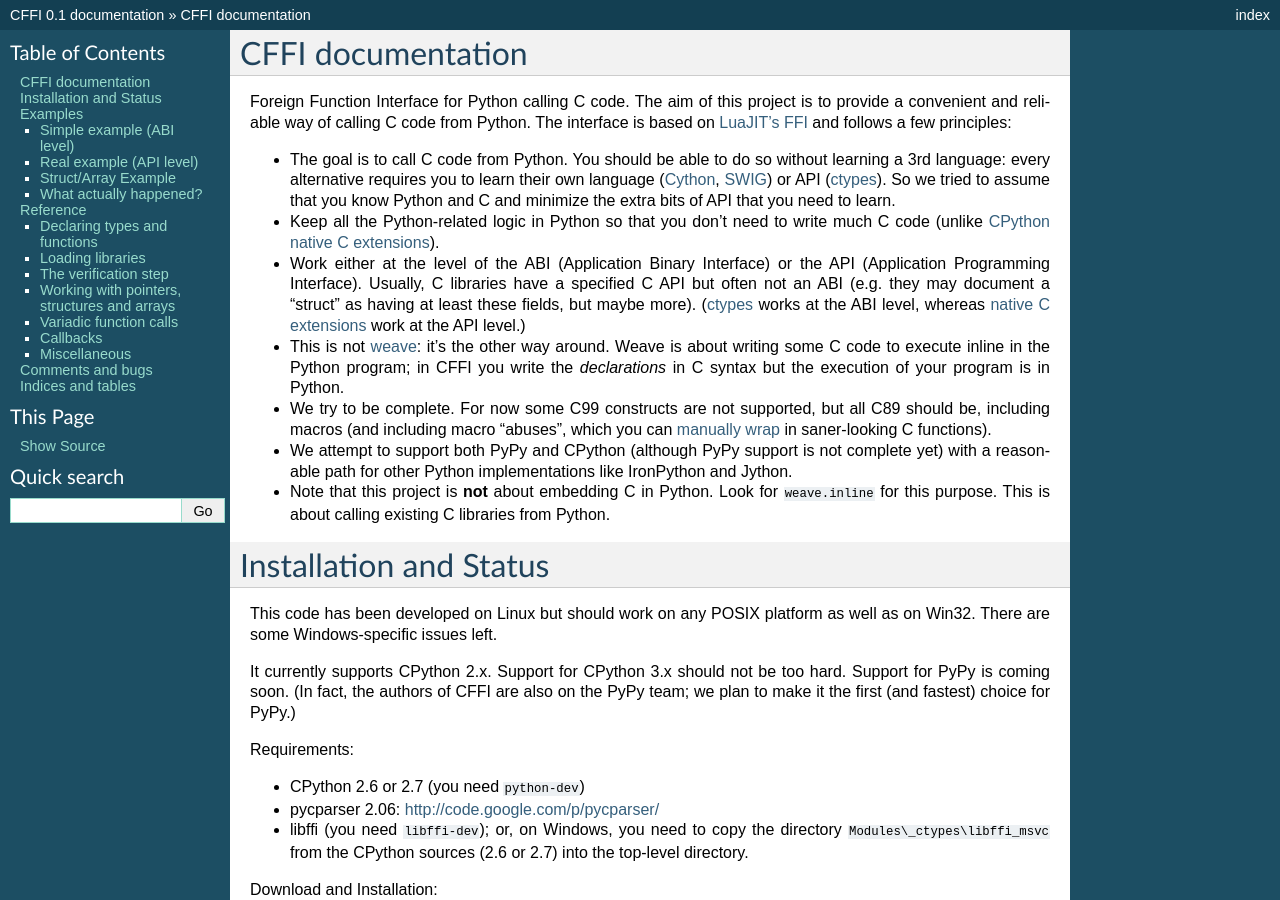
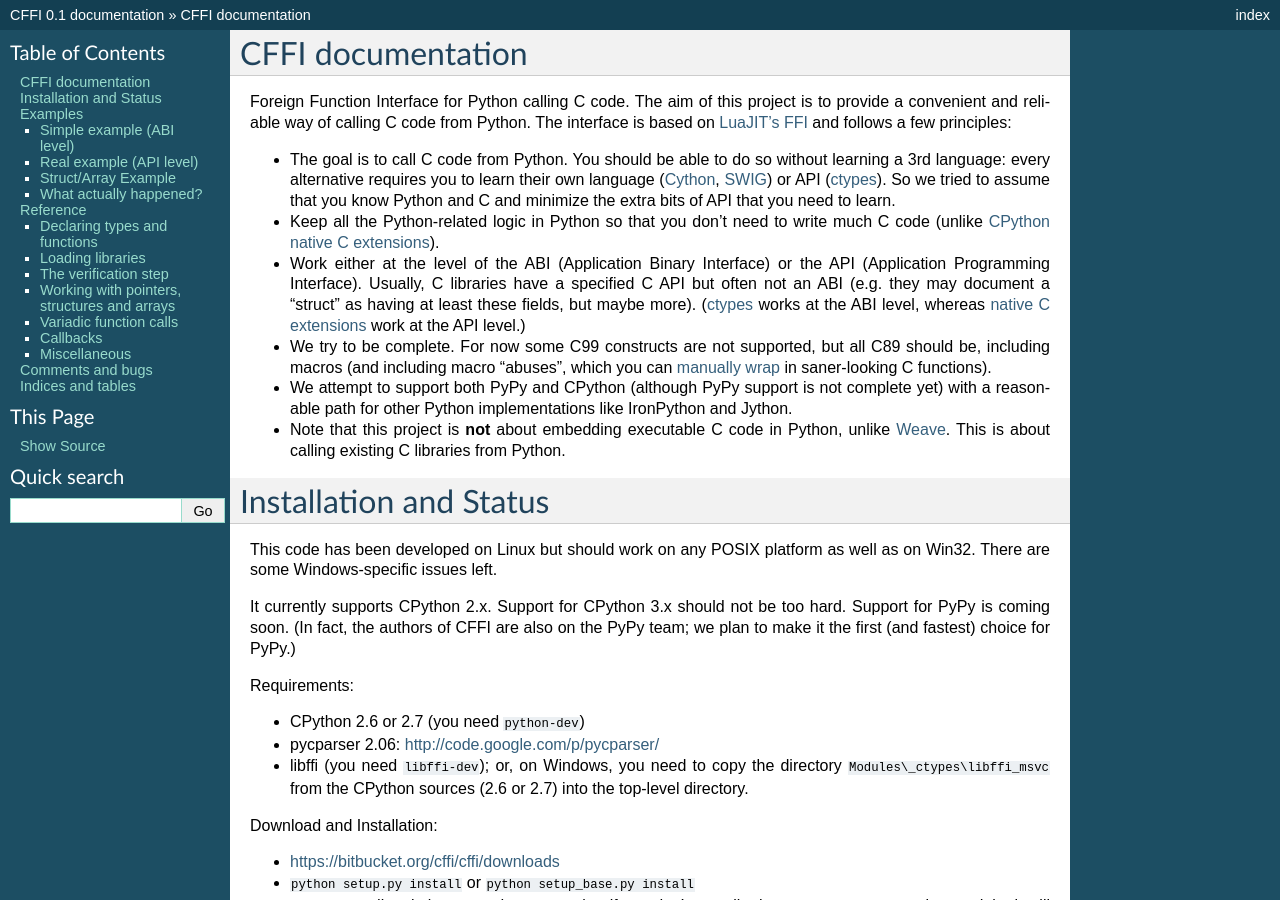
Before and after one commit to python-cffi/cffi, a Sphinx documentation site: the page built from doc/source/index.rst, in a window 1280 px wide and 900 px high. Built offline with Sphinx 7.4.7, drawn with Linux system fonts in a browser that asks for light colours.

Commit message:
Merge the two paragraphs about weave.

```diff
--- a/doc/source/index.rst
+++ b/doc/source/index.rst
@@ -24,11 +24,6 @@
   (ctypes_ works at the ABI level, whereas `native C extensions`_
   work at the API level.)
 
-* This is not `weave`_: it's the other way around.  Weave is about
-  writing some C code to execute inline in the Python program; in CFFI
-  you write the *declarations* in C syntax but the execution of your
-  program is in Python.
-
 * We try to be complete.  For now some C99 constructs are not supported,
   but all C89 should be, including macros (and including macro "abuses",
   which you can `manually wrap`_ in saner-looking C functions).
@@ -37,8 +32,8 @@
   complete yet) with a reasonable path for other Python implementations like
   IronPython and Jython.
 
-* Note that this project is **not** about embedding C in Python. Look for
-  ``weave.inline`` for this purpose. This is about calling existing C libraries
+* Note that this project is **not** about embedding executable C code in
+  Python, unlike `Weave`_.  This is about calling existing C libraries
   from Python.
 
 .. _`LuaJIT's FFI`: http://luajit.org/ext_ffi.html
@@ -47,7 +42,7 @@
 .. _`CPython native C extensions`: http://docs.python.org/extending/extending.html
 .. _`native C extensions`: http://docs.python.org/extending/extending.html
 .. _`ctypes`: http://docs.python.org/library/ctypes.html
-.. _`weave`: http://www.scipy.org/Weave
+.. _`Weave`: http://www.scipy.org/Weave
 .. _`manually wrap`: `The verification step`_
 
 
```
